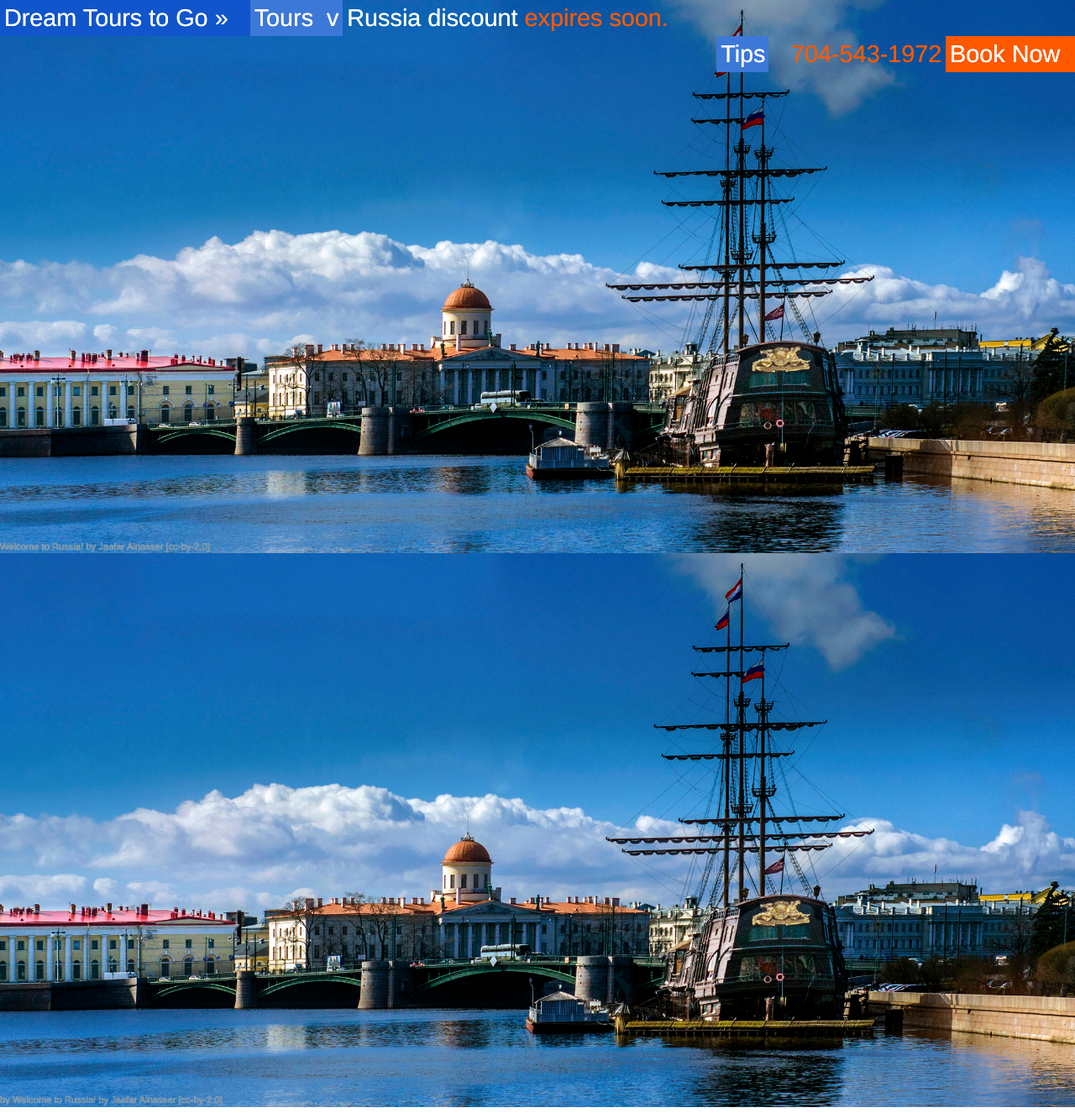
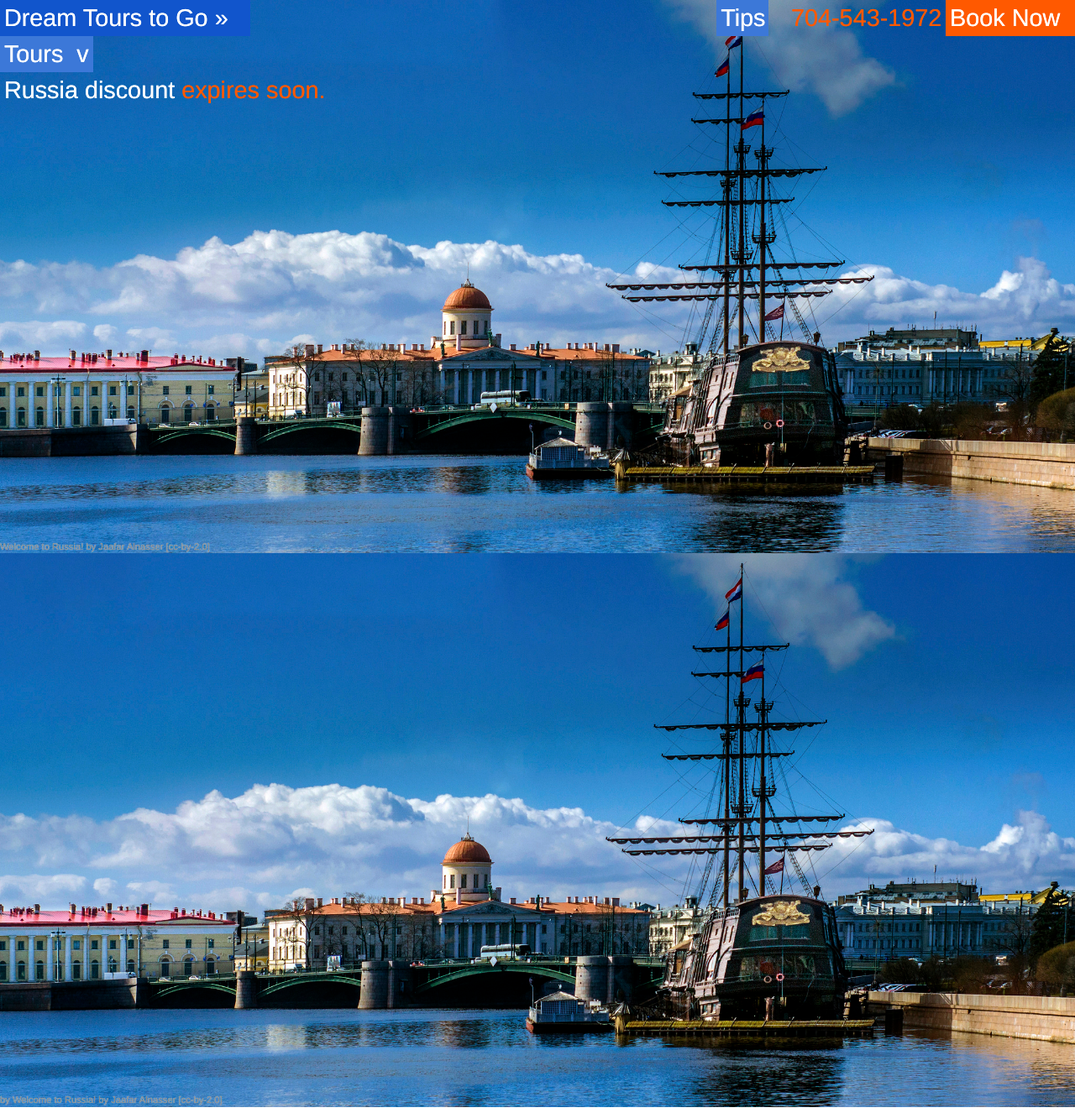
Before and after one commit to mifran/dream-tours-to-go, a Jekyll site: the page built from index.markdown, in a window 1280 px wide and 1326 px high. Shown: the whole window at 84% size. Built offline with Jekyll 4.4.1, drawn with Linux system fonts in a browser that asks for light colours; some web fonts are replaced.

Commit message:
begin working on dropdowns

```diff
--- a/_layouts/default.html
+++ b/_layouts/default.html
@@ -33,9 +33,8 @@
 
 <div class="menu-full"><div class="menu-part menu-part-1"><div class="level-1-button action">
 <a href="/">Dream Tours to Go</a> »
-        </div><div class="level-2-button action">
-Tours&nbsp&nbspv
-</div><div class="promo-box action">
+        </div><div class="level-2-container"><div class="level-2-button action">Tours&nbsp&nbspv</div></div>
+<div class="promo-box action">
 <a href="/russia">Russia discount</a> expires soon.
         </div></div><div class="menu-part menu-part-2"><div class="action action-button">
 Book Now
--- a/stylesheets/stylesheet.css
+++ b/stylesheets/stylesheet.css
@@ -16,6 +16,10 @@
 }
 .menu-bar a {
   color: #ffffff;
+}
+.child-menu {
+  position: absolute;
+  left: -999em;
 }
 .menu-full {
   z-index: 1000;
@@ -45,9 +49,11 @@
   width: 10em;
   background-color: #1155cc;
 }
-.level-2-button {
+.level-2-button, .level-2-container {
   top: 0px;
   left: -1px;
+}
+.level-2-button {
   background-color: #3c78d8;
 }
 .level-2b-button {
```
